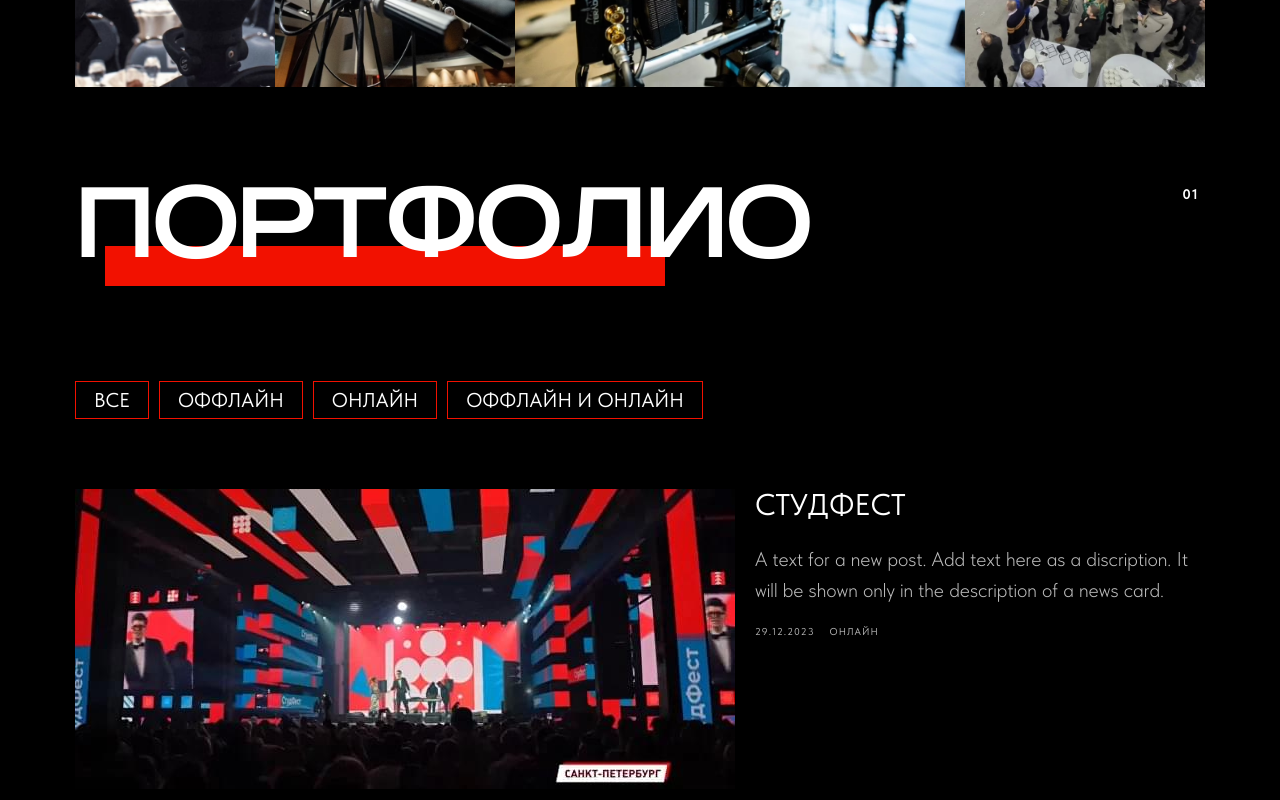
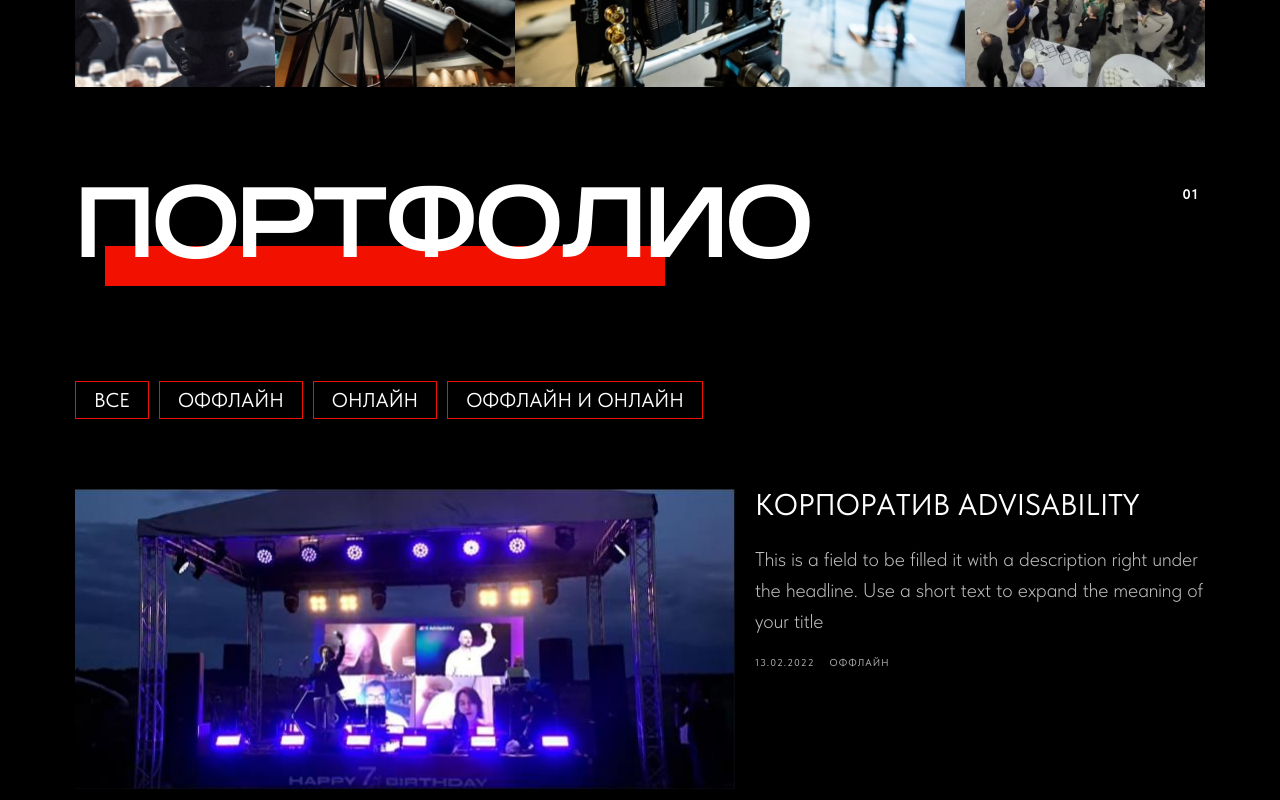
Before and after one commit to valentinuus/hb-new, a plain HTML site: page index.html in a window 1280 px wide. Both pictures are taken after a click on the button "ОФФЛАЙН". Shown: the part 1347-2147 px from the top of the page. Drawn offline with Linux system fonts and the light colour scheme; files whose address does not match are found by name.

Commit message:
Add files via upload

```diff
--- a/index.html
+++ b/index.html
@@ -25,7 +25,7 @@
                   <li class="nav__item"><a class="nav__link" href="#equipment">оборудование</a></li>
                   <li class="nav__item nav__item_hide"><a class="nav__link" href="#algorithm">Как мы работаем</a></li>
                   <li class="nav__item"><a class="nav__link" href="#faq">faq</a></li>
-                  <li class="nav__item"><a class="nav__link" href="https://ya.ru/">контакты</a></li>
+                  <li class="nav__item"><a class="nav__link" href="#contacts">контакты</a></li>
                 </ul>
               </nav>
               <div class="menu__phone"><a href="tel:+79217962969" type="tel">+7(921) 796 29 69</a></div>
--- a/js/script.js
+++ b/js/script.js
@@ -40,9 +40,7 @@ navItems.forEach(el => {
 });
 
 
-
 // появление при скролле
-
 window.addEventListener('scroll', function () {
 	document
 		.querySelector('.header__content')
@@ -137,13 +135,9 @@ validation
 		},
 	]).onSuccess((event) => {
 		console.log('Validation passes and form submitted', event);
-
 		let formData = new FormData(event.target);
-
 		console.log(...formData);
-
 		let xhr = new XMLHttpRequest();
-
 		xhr.onreadystatechange = function () {
 			if (xhr.readyState === 4) {
 				if (xhr.status === 200) {
@@ -151,11 +145,26 @@ validation
 				}
 			}
 		}
-
 		xhr.open('POST', 'mail.php', true);
 		xhr.send(formData);
-
 		event.target.reset();
 	});
 
-	// inputmask
+// inputmask
+
+
+// фильтр
+const elem = document.querySelector('.grid');
+const iso = new Isotope(elem, {
+	// options
+	itemSelector: '.product',
+	layoutMode: 'masonry',
+});
+
+document.querySelectorAll('.filter-list__btn').forEach(el => {
+	el.addEventListener('click', (e) => {
+		let filter = e.currentTarget.dataset.filter;
+		iso.arrange({ filter: `${filter}` });
+	});
+});
+// фильтр
```
Also changed, not shown: js/script.min.js, 1 other file.
